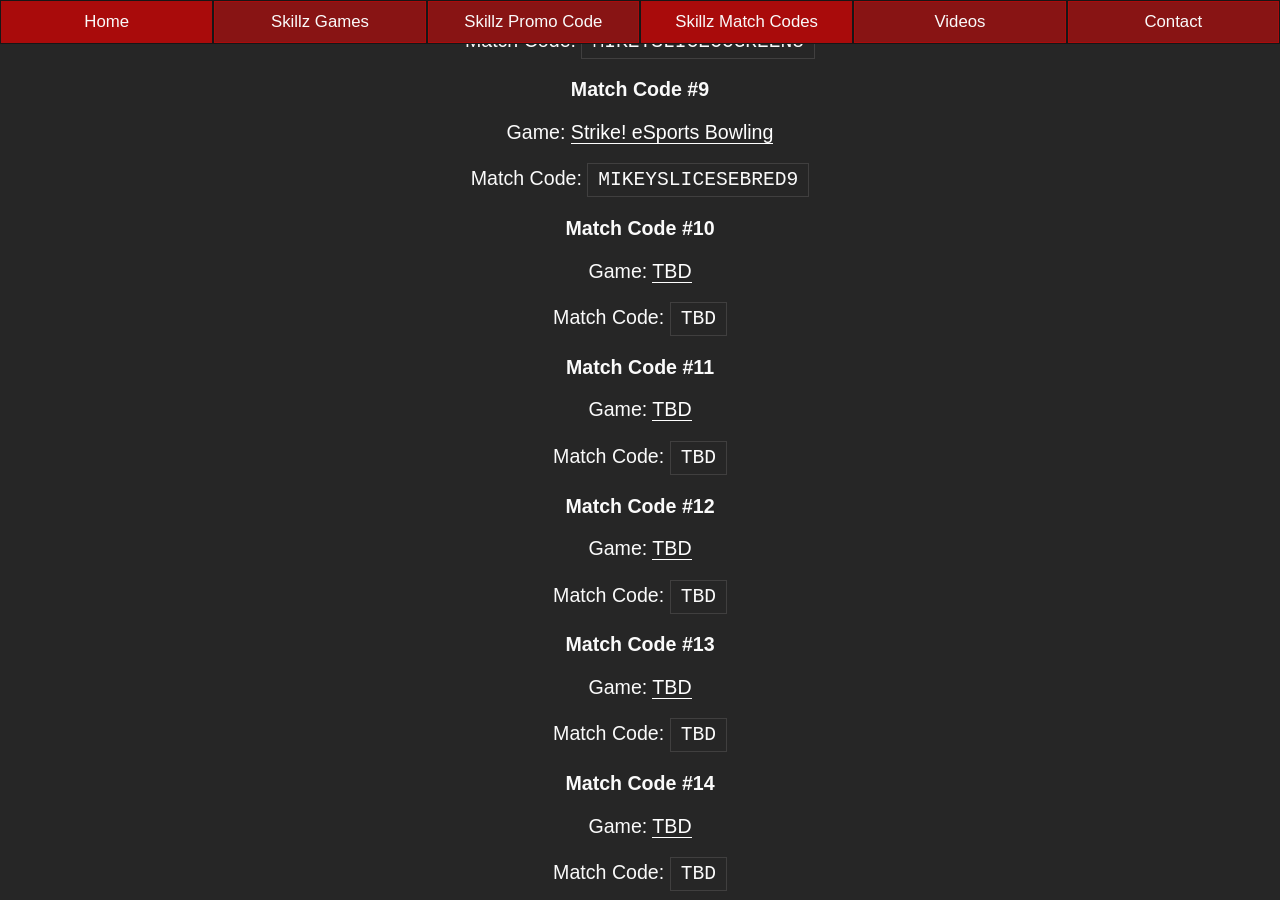
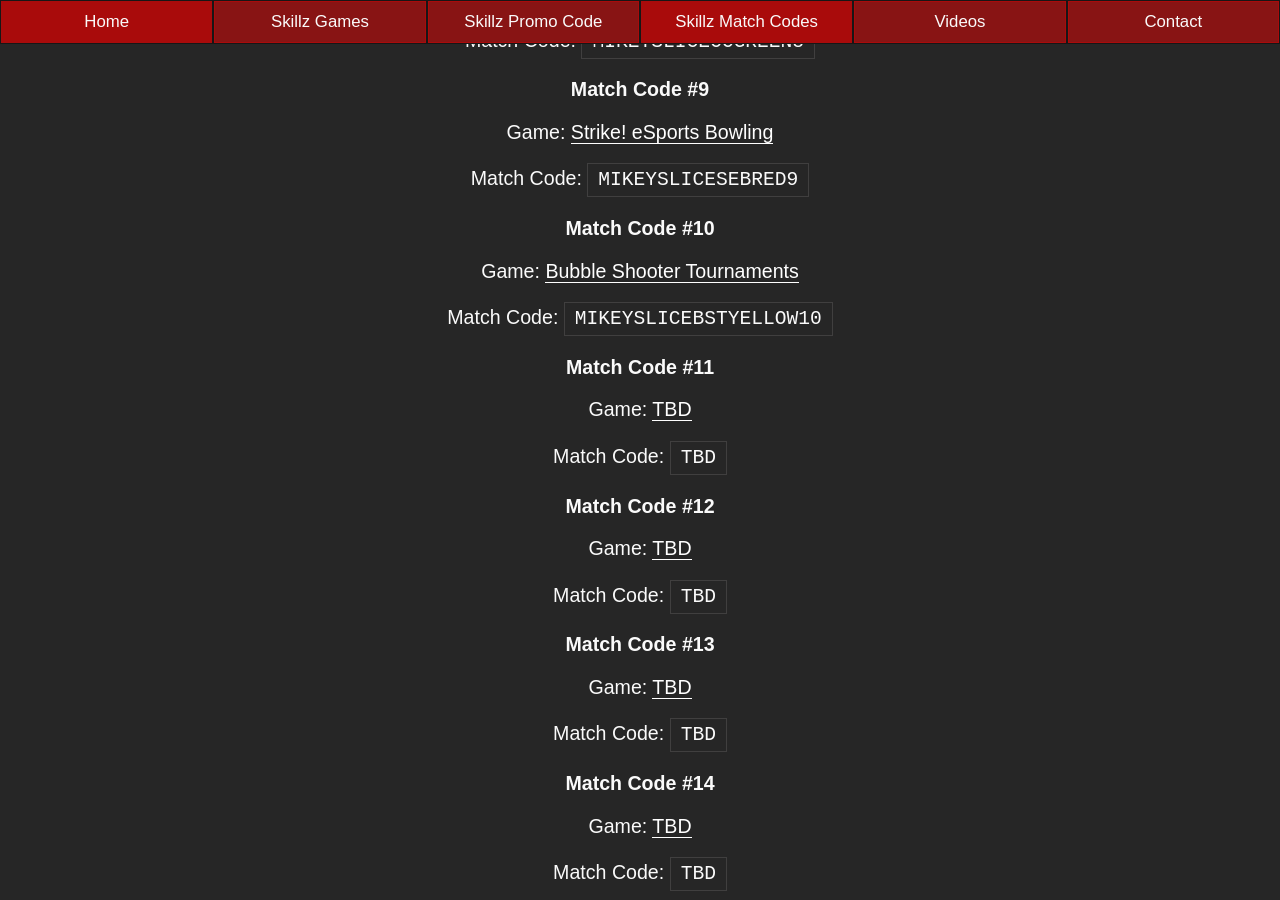
Before and after one commit to mikeyslice/esports-medium, a Jekyll site: the page built from skillz-match-codes.md, in a window 1280 px wide and 900 px high, scrolled down 4354 px. Built offline with Jekyll 4.4.1, drawn with Linux system fonts in a browser that asks for light colours.

Commit message:
Update Skillz Match Codes “skillz-match-codes”

```diff
--- a/_includes/pages/skillz-match-codes.html
+++ b/_includes/pages/skillz-match-codes.html
@@ -157,9 +157,9 @@
 
 <h3>Match Code #10</h3>
 
-<p>Game: <a href="/skillz-games/">TBD</a><p>
+<p>Game: <a href="/skillz-games/">Bubble Shooter Tournaments</a><p>
 
-<p>Match Code: <code>TBD</code><p>
+<p>Match Code: <code>MIKEYSLICEBSTYELLOW10</code><p>
 
 <h3>Match Code #11</h3>
 
```
